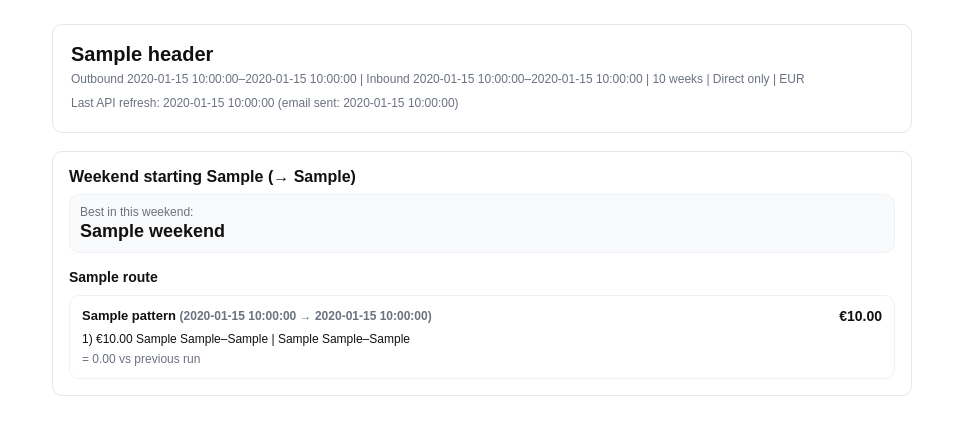
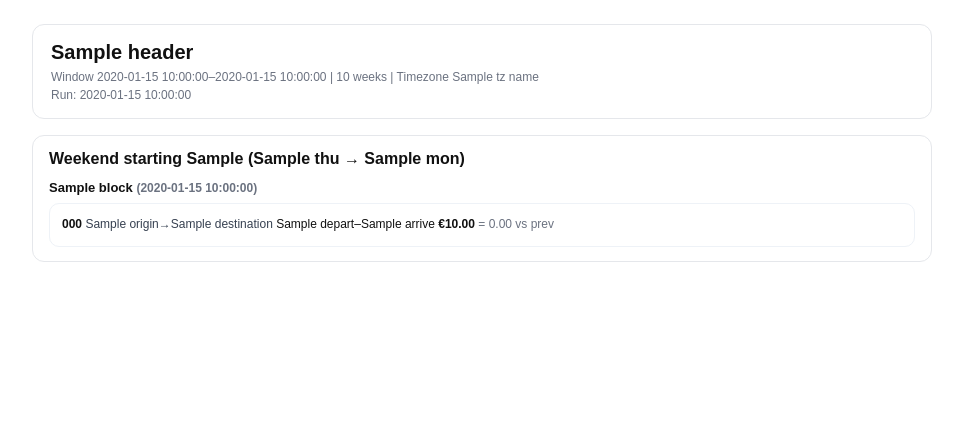
Before and after one commit to javiergarciaromillo-web/weekend-flight-bot-kiwi, a Python web app: template templates/email.html in a window 1280 px wide. Shown: the top 435 px of the page, without its empty margins (158-1121 px from the left). Run offline with Jinja, Linux system fonts and the light colour scheme; the template is opened without the code that fills it: most values are stand-ins (such as "Sample title", 1, 10 or a date in 2020).

Commit message:
Update email.html

```diff
--- a/templates/email.html
+++ b/templates/email.html
@@ -6,129 +6,67 @@
   <title>{{ subject }}</title>
 </head>
 <body style="font-family: Arial, Helvetica, sans-serif; background:#ffffff; color:#111; margin:0; padding:24px;">
-  <div style="max-width:860px; margin:0 auto;">
+  <div style="max-width:900px; margin:0 auto;">
 
-    <!-- HEADER -->
-    <div style="border:1px solid #e5e7eb; border-radius:10px; padding:18px 18px 8px 18px;">
-      <div style="font-size:20px; font-weight:700; margin-bottom:6px;">
+    <div style="border:1px solid #e5e7eb; border-radius:12px; padding:16px 18px;">
+      <div style="font-size:20px; font-weight:800; margin-bottom:6px;">
         {{ header }}
       </div>
-
-      <div style="font-size:12px; color:#6b7280; margin-bottom:10px;">
-        Outbound {{ out_time_from }}–{{ out_time_to }} |
-        Inbound {{ in_time_from }}–{{ in_time_to }} |
-        {{ weeks }} weeks |
-        Direct only |
-        EUR
+      <div style="font-size:12px; color:#6b7280;">
+        Window {{ time_from }}–{{ time_to }} | {{ weeks }} weeks | Timezone {{ tz_name }}
       </div>
-
-      <div style="font-size:12px; color:#6b7280; margin-bottom:14px;">
-        Last API refresh: {{ last_updated }} (email sent: {{ run_date }})
+      <div style="font-size:12px; color:#6b7280; margin-top:4px;">
+        Run: {{ run_date }}
       </div>
     </div>
 
-    <!-- WEEKENDS -->
     {% for w in weekends %}
-      <div style="margin-top:18px; border:1px solid #e5e7eb; border-radius:10px; padding:16px;">
-
-        <!-- Weekend title -->
-        <div style="font-size:16px; font-weight:700;">
-          Weekend starting {{ w.week_start }} (→ {{ w.week_end }})
+      <div style="margin-top:16px; border:1px solid #e5e7eb; border-radius:12px; padding:14px 16px;">
+        <div style="font-size:16px; font-weight:800; margin-bottom:10px;">
+          Weekend starting {{ w.week_start }} ({{ w.thu }} → {{ w.mon }})
         </div>
 
-        <!-- Best in weekend -->
-        <div style="margin-top:8px; padding:10px; border-radius:10px; background:#f9fafb; border:1px solid #eef2f7;">
-          <div style="font-size:12px; color:#6b7280;">
-            Best in this weekend:
-          </div>
-          <div style="font-size:18px; font-weight:800; margin-top:2px;">
-            {{ w.best_label }}
-          </div>
+        {% for block in w.blocks %}
+          <div style="margin-top:12px;">
+            <div style="font-size:13px; font-weight:800;">
+              {{ block.title }}
+              <span style="font-size:12px; color:#6b7280; font-weight:600;">({{ block.date }})</span>
             </div>
 
-        <!-- Routes (AMS↔BCN, RTM↔BCN) -->
-        {% for route in w.routes %}
-          <div style="margin-top:16px; font-size:14px; font-weight:700;">
-            {{ route.route_label }}
+            {% if block.items and (block.items|length) > 0 %}
+              <div style="margin-top:8px; border:1px solid #eef2f7; border-radius:10px; padding:10px 12px;">
+                {% for it in block.items %}
+                  <div style="font-size:12px; line-height:1.8;">
+                    <span style="font-weight:800;">{{ it.flight_code }}</span>
+                    <span style="color:#374151;">{{ it.origin }}→{{ it.destination }}</span>
+                    <span style="color:#111;">{{ it.depart }}–{{ it.arrive }}</span>
+
+                    {% if it.price_eur is not none %}
+                      <span style="font-weight:900;">€{{ "%.2f"|format(it.price_eur) }}</span>
+                    {% else %}
+                      <span style="color:#6b7280;">n/a</span>
+                    {% endif %}
+
+                    {% if it.delta is not none %}
+                      {% if it.delta > 0 %}
+                        <span style="color:#b91c1c; font-weight:800;">↑ {{ "%.2f"|format(it.delta) }}</span>
+                      {% elif it.delta < 0 %}
+                        <span style="color:#047857; font-weight:800;">↓ {{ "%.2f"|format(-it.delta) }}</span>
+                      {% else %}
+                        <span style="color:#6b7280;">= 0.00</span>
+                      {% endif %}
+                      <span style="color:#6b7280;">vs prev</span>
+                    {% endif %}
                   </div>
-
-          <!-- Patterns -->
-          {% for p in route.patterns %}
-            <div style="margin-top:10px; border:1px solid #eef2f7; border-radius:10px; padding:12px;">
-
-              <div style="display:flex; justify-content:space-between; flex-wrap:wrap;">
-                <div style="font-size:13px; font-weight:700;">
-                  {{ p.pattern_label }}
-                  <span style="font-size:12px; color:#6b7280;">
-                    ({{ p.outbound_date }} → {{ p.inbound_date }})
-                  </span>
+                {% endfor %}
               </div>
-
-                {% if p.best %}
-                  <div style="font-size:14px; font-weight:800;">
-                    €{{ "%.2f"|format(p.best.price_eur) }}
+            {% else %}
+              <div style="margin-top:8px; font-size:12px; color:#6b7280;">
+                No matches found.
               </div>
             {% endif %}
           </div>
-
-              {% if p.best %}
-
-                <!-- Best offer -->
-                <div style="margin-top:8px; font-size:12px;">
-                  1) €{{ "%.2f"|format(p.best.price_eur) }}
-                  {{ p.best.flight_out }}
-                  {{ p.best.depart_out }}–{{ p.best.arrive_out }}
-                  |
-                  {{ p.best.flight_in }}
-                  {{ p.best.depart_in }}–{{ p.best.arrive_in }}
-                </div>
-
-                <!-- Delta -->
-                {% if p.delta is not none %}
-                  <div style="margin-top:6px; font-size:12px;">
-                    {% if p.delta > 0 %}
-                      <span style="color:#b91c1c; font-weight:700;">
-                        ↑ {{ "%.2f"|format(p.delta) }}
-                      </span>
-                    {% elif p.delta < 0 %}
-                      <span style="color:#047857; font-weight:700;">
-                        ↓ {{ "%.2f"|format(-p.delta) }}
-                      </span>
-                    {% else %}
-                      <span style="color:#6b7280;">
-                        = 0.00
-                      </span>
-                    {% endif %}
-                    <span style="color:#6b7280;"> vs previous run</span>
-                  </div>
-                {% endif %}
-
-                <!-- Additional offers -->
-                {% if p.top and (p.top|length) > 1 %}
-                  <div style="margin-top:8px; font-size:12px; color:#374151;">
-                    {% for o in p.top[1:] %}
-                      {{ loop.index + 1 }})
-                      €{{ "%.2f"|format(o.price_eur) }}
-                      {{ o.flight_out }}
-                      {{ o.depart_out }}–{{ o.arrive_out }}
-                      |
-                      {{ o.flight_in }}
-                      {{ o.depart_in }}–{{ o.arrive_in }}
-                      <br/>
         {% endfor %}
-                  </div>
-                {% endif %}
-
-              {% else %}
-                <div style="margin-top:8px; font-size:12px; color:#6b7280;">
-                  No direct offers matching the selected time windows.
-                </div>
-              {% endif %}
-
-            </div>
-          {% endfor %}
-        {% endfor %}
-
       </div>
     {% endfor %}
 
```
Lines whose indentation alone changed are shown as unchanged.
